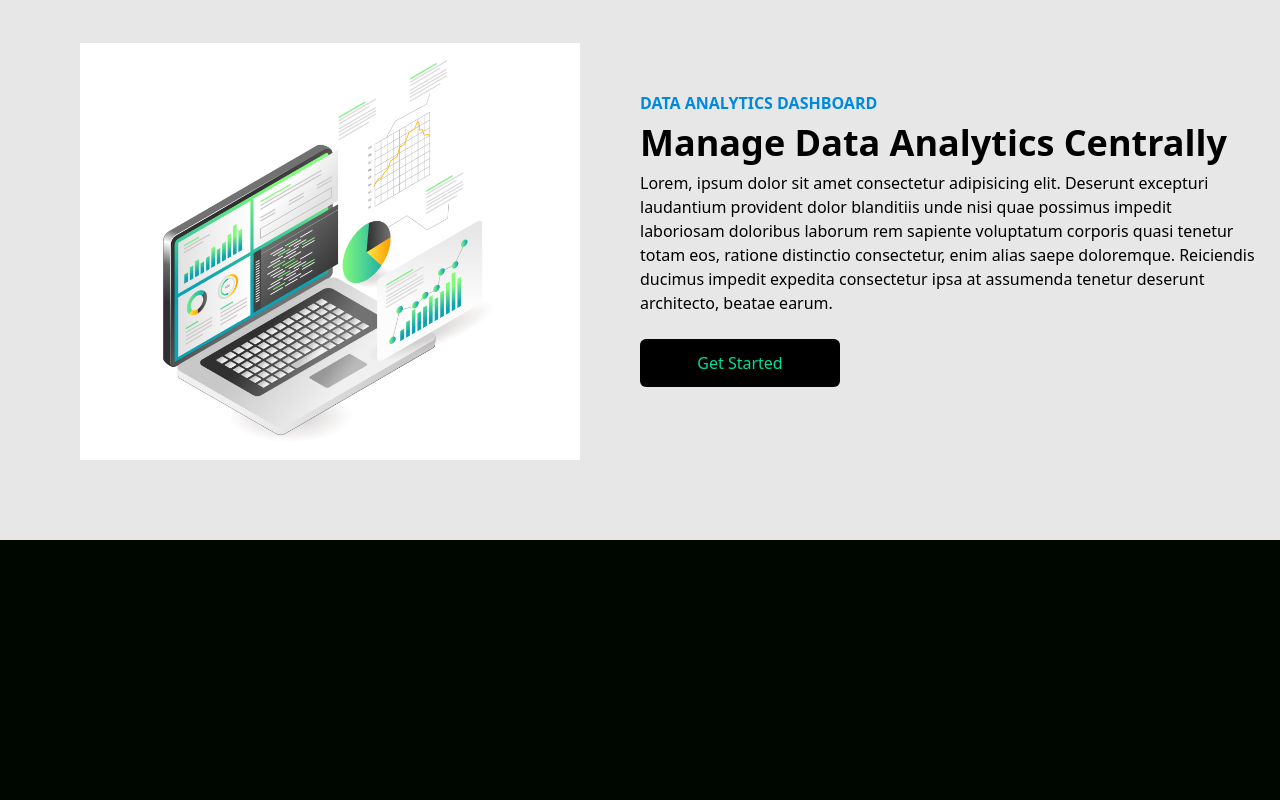
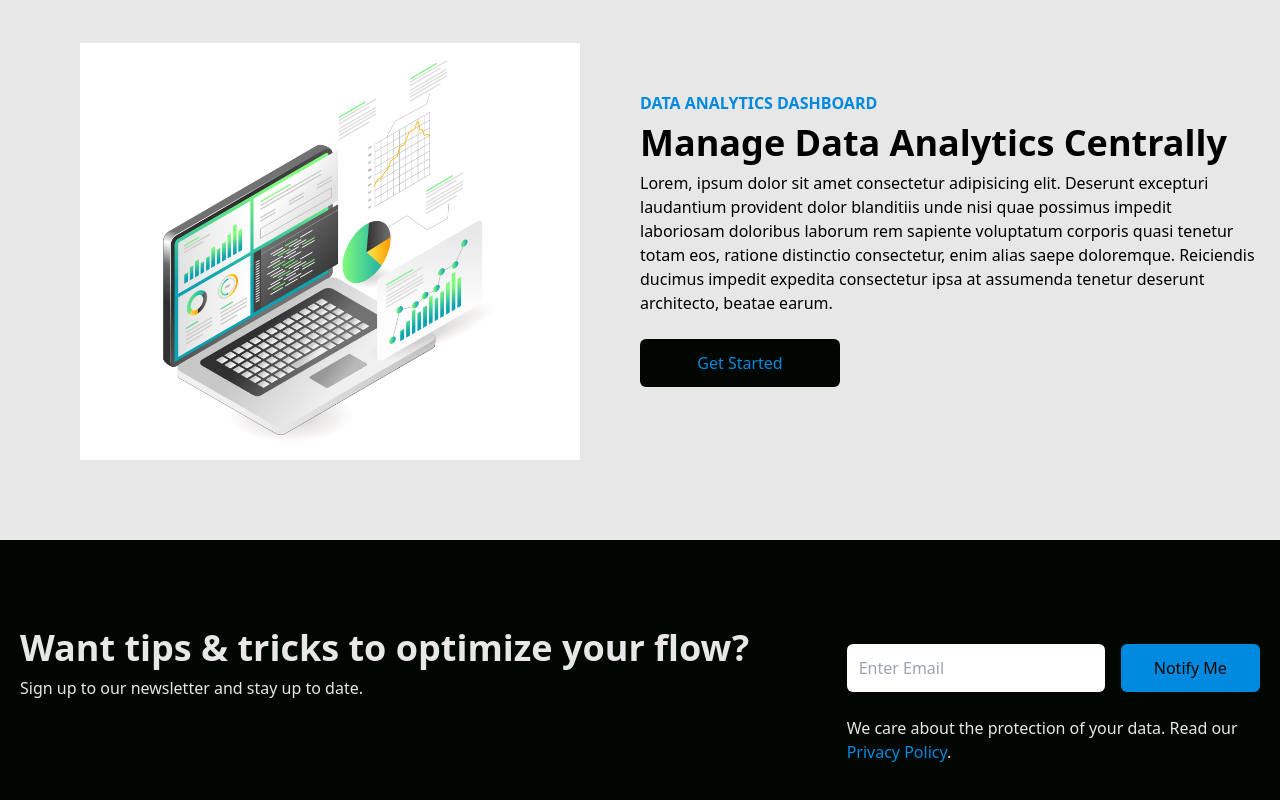
Before and after one commit to damnsemicolon/tailwind-landingpage, a React (Create React App) app in the folder landingpage/: page / in a window 1280 px wide. Shown: the part 933-1733 px from the top of the page. Before the commit the page ends 1473 px from the top, so only its background shows below. Built offline with nearby package versions, Linux system fonts and the light colour scheme; the HTML template or start-up script is replaced by a standard one.

Commit message:
added Newsletter.jsx and structure

```diff
--- a/landingpage/src/App.js
+++ b/landingpage/src/App.js
@@ -2,7 +2,7 @@
 import Navbar from './components/Navbar';
 import Hero from './components/Hero';
 import Analytics from './components/Analytics';
-// import Newsletter from './components/Newsletter';
+import Newsletter from './components/Newsletter';
 // import Cards from './components/Cards';
 // import Footer from './components/Footer';
 
@@ -13,8 +13,8 @@
       <Navbar />
       <Hero />
       <Analytics />
-      { /*<Newsletter />
-      <Cards />
+      <Newsletter />
+      { /*<Cards />
       <Footer /> */}
     </div>
   );
--- a/landingpage/src/components/Analytics.jsx
+++ b/landingpage/src/components/Analytics.jsx
@@ -11,7 +11,7 @@
           <p>
             Lorem, ipsum dolor sit amet consectetur adipisicing elit. Deserunt excepturi laudantium provident dolor blanditiis unde nisi quae possimus impedit laboriosam doloribus laborum rem sapiente voluptatum corporis quasi tenetur totam eos, ratione distinctio consectetur, enim alias saepe doloremque. Reiciendis ducimus impedit expedita consectetur ipsa at assumenda tenetur deserunt architecto, beatae earum.
           </p>
-          <button className='bg-black text-[#00df9a] w-[200px] rounded-md font-medium my-6 mx-auto md:mx-0 py-3'>Get Started</button>
+          <button className='bg-[#000700] text-[#008adf] w-[200px] rounded-md font-medium my-6 mx-auto md:mx-0 py-3'>Get Started</button>
         </div>
       </div>
     </div>
--- /dev/null
+++ b/landingpage/src/components/Newsletter.jsx
@@ -0,0 +1,24 @@
+import React from 'react'
+
+const Newsletter = () => {
+    return (
+        <div className='w-full py-16 text-[#e7e7e7] px-4'>
+            <div className='max-w-[1240px] mx-auto grid lg:grid-cols-3'>
+                <div className='lg:col-span-2 my-4'>
+                    <h1 className='md:text-4xl sm:text-3xl text-2xl font-bold py-2'>Want tips & tricks to optimize your flow?</h1>
+                    <p className=''>Sign up to our newsletter and stay up to date.</p>
+                </div>
+                <div className='my-4'>
+                    <div className='flex flex-col sm:flex-row items-center justify-between w-full'>
+                         <input className='p-3 flex w-full rounded-md text-[#000700]' type="email" placeholder='Enter Email' />
+                         <button className='bg-[#008adf] text-[#000700] rounded-md font-medium w-[200px] ml-4 my-6 px-6 py-3'>Notify Me</button>
+                    </div>
+                    <p className=''>We care about the protection of your data. Read our <span className='text-[#008adf]'>Privacy Policy</span>.</p>
+                </div>
+            </div>
+
+        </div>
+    )
+}
+
+export default Newsletter
```
